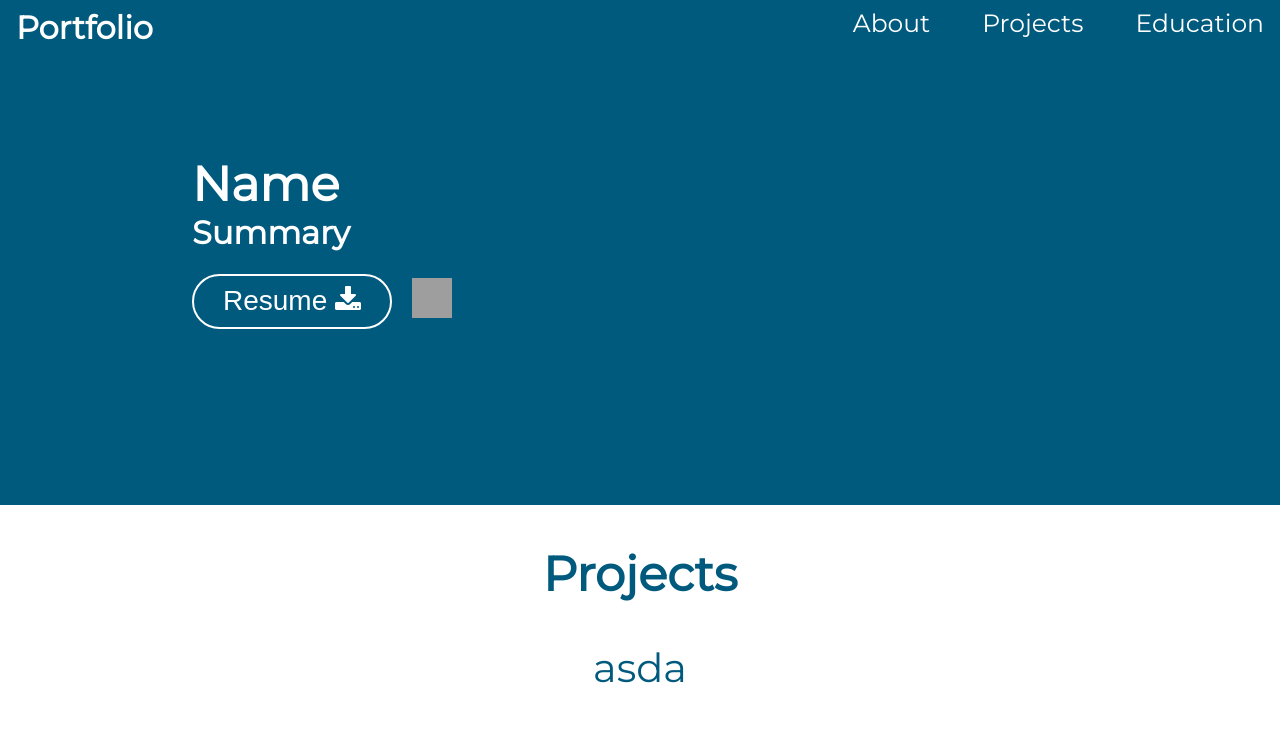
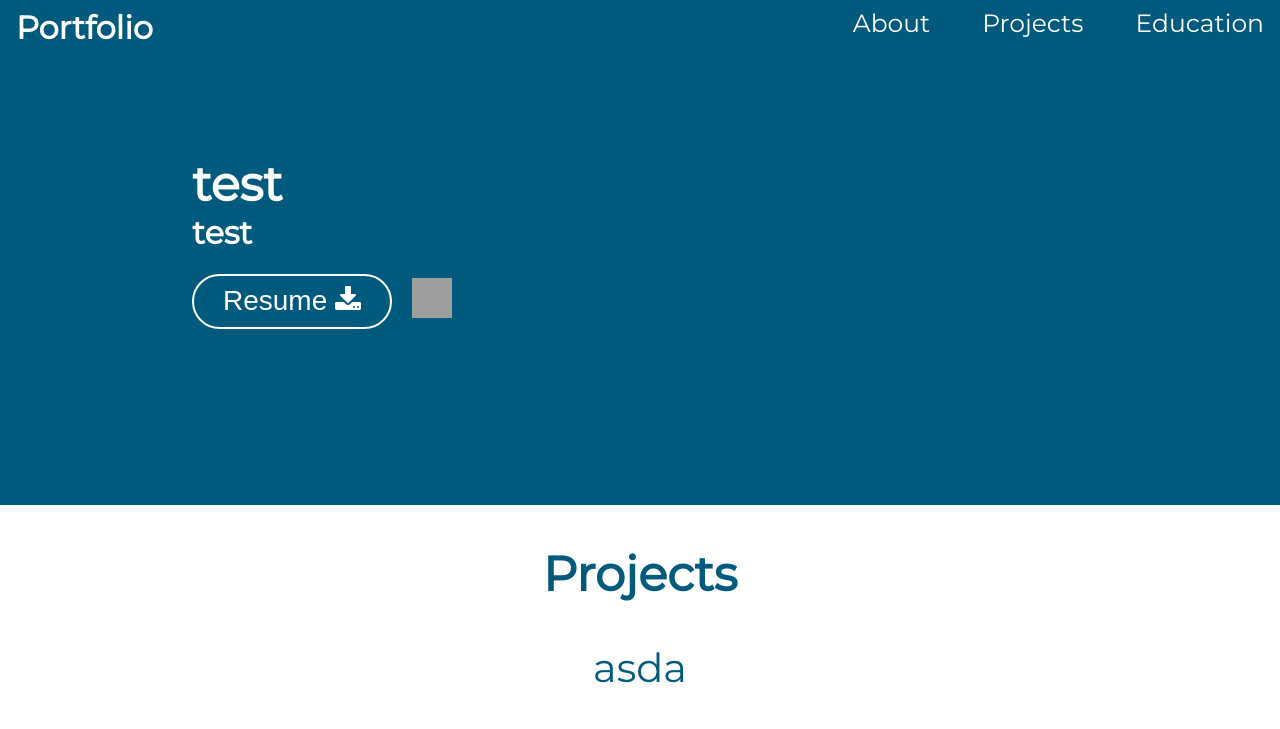
Before and after one commit to helloparthshah/hashiru-template, a plain HTML site: page index.html in a window 1280 px wide. Shown: the top 729 px of the page. Drawn offline with Linux system fonts and the light colour scheme; grey boxes are pictures that could not be loaded.

Commit message:
Update page content

```diff
--- a/index.html
+++ b/index.html
@@ -33,12 +33,12 @@
 
     <div class="about">
       <div class="about-block">
-        <h2 class="name" id="name">Name</h2>
+        <h2 class="name" id="name">test</h2>
         <p class="info">
-          <b class="hi" id="summary">Summary</b>
+          <b class="hi" id="summary">test</b>
         </p>
         <div class="btn-div">
-          <a id="resume" download="resume">
+          <a id="resume" download="resume" href="https://upload.wikimedia.org/wikipedia/commons/8/87/Donboscocambodia0001.JPG">
             <button class="res-btn">
               Resume
               <i class="fa fa-download"></i>
```
